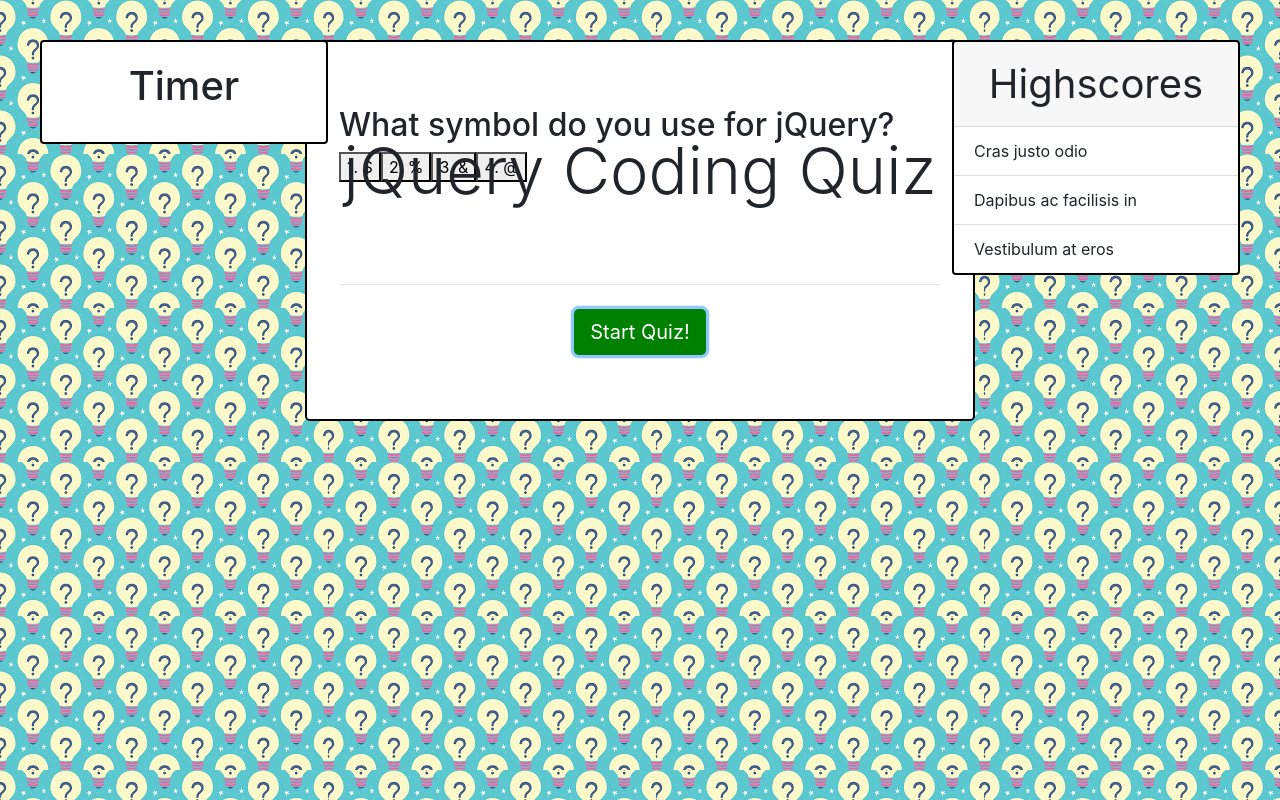
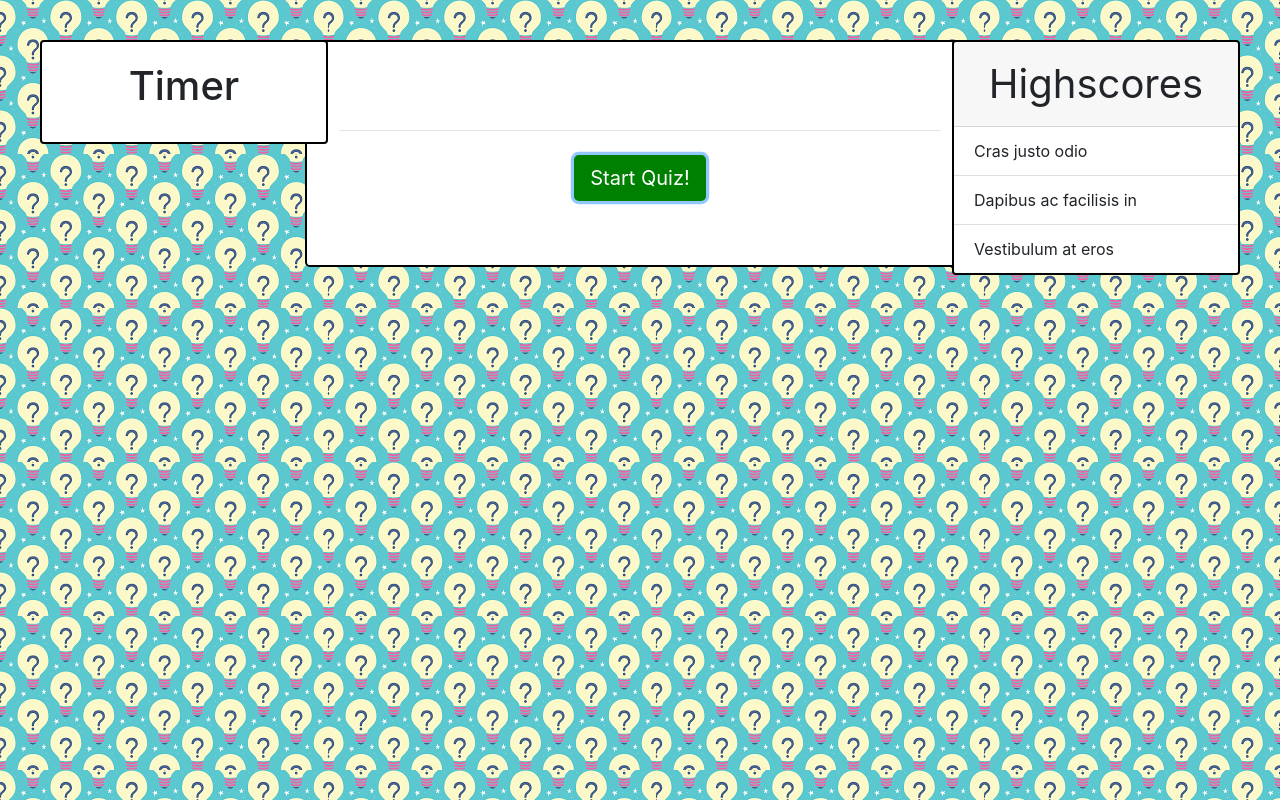
Before and after one commit to EWSarge/Code-Quiz, a plain HTML site: page index.html in a window 1280 px wide. Both pictures are taken after a click on the button "Start Quiz!". Drawn offline with nearby package versions, Linux system fonts and the light colour scheme.

Commit message:
created start function

```diff
--- a/index.html
+++ b/index.html
@@ -30,7 +30,7 @@
                   <div id="choices" class="choices"></div>
                 </div>
           <div class="start">
-                        <h1 class="display-4"><bold>jQuery Coding Quiz</bold></h1>
+                        <h1 class="display-4" id="headline"><bold>jQuery Coding Quiz</bold></h1>
                         <div id="quiz"></div>
                         <hr class="my-4">
                         <div id="results"></div>
--- a/script.js
+++ b/script.js
@@ -50,62 +50,77 @@
 
 ];
 
-function start1(){
-    var beginning = document.querySelector(".start");
-    beginning.setAttribute("class", "hide");
+// document.getElementById("start").onclick = begin();
 
-    questions.removeAttribute("class");
+function begin() {
 
-    timerId = setInterval(clockTick, 1000);
+  var beginning = document.querySelector("#headline");
+  //document.getElementsByTagName('h1')[0].style.display = 'none';
+  beginning.style.display = "none";
 
-  timer.textContent = time;
+  console.log("working")
 
-  getQuestion();
+  // un-hide questions section
+  //questionsEl.removeAttribute("class");
 
-}
+  // start timer
+  //timerId = setInterval(clockTick, 1000);
 
-function getQuestion() {
+  // show starting time
+ // timerEl.textContent = time;
 
-    var questionOne = questions[currentQuestionIndex];
+  //getQuestion();
+};
 
-    var title1 = document.getElementById("question-title");
-    title1.textContent = questionOne.title;
-    answers.innerHTML = "";
-
-    questionOne.choices.forEach(function(choice, i) {
-
-      var chbtn = document.createElement("button");
-      chbtn.setAttribute("class", "choice");
-      chbtn.setAttribute("value", choice);
-
-      chbtn.textContent = i + 1 + ". " + choice;
-
-      chbtn.onclick = questionClick;
-
-      answers.appendChild(chbtn);
-    });
-  };
-
-  function questionClick(){
-    if (this.value !== questions[currentQuestionIndex].answer){
-        alert("wrong!")
-    }
-    else {
-        alert("Right!")
-    }
-
-    currentQuestionIndex++;
-
-    if (currentQuestionIndex === questions.length) {
-        quizEnd();
-      } else {
-        getQuestion();
-      }
-    }
-
-    start.addEventListener("click", start1);
+start.onclick = begin
 
 
 
 
-  console.log(getQuestion())
+
+
+// function getQuestion() {
+
+//     var questionOne = questions[currentQuestionIndex];
+
+//     var title1 = document.getElementById("question-title");
+//     title1.textContent = questionOne.title;
+//     answers.innerHTML = "";
+
+//     questionOne.choices.forEach(function(choice, i) {
+
+//       var chbtn = document.createElement("button");
+//       chbtn.setAttribute("class", "choice");
+//       chbtn.setAttribute("value", choice);
+
+//       chbtn.textContent = i + 1 + ". " + choice;
+
+//       chbtn.onclick = questionClick;
+
+//       answers.appendChild(chbtn);
+//     });
+//   };
+
+//   function questionClick(){
+//     if (this.value !== questions[currentQuestionIndex].answer){
+//         alert("wrong!")
+//     }
+//     else {
+//         alert("Right!")
+//     }
+
+//     currentQuestionIndex++;
+
+//     if (currentQuestionIndex === questions.length) {
+//         quizEnd();
+//       } else {
+//         getQuestion();
+//       }
+//     }
+
+//     start.addEventListener("click", start1);
+
+
+
+
+//   console.log(getQuestion())
```
